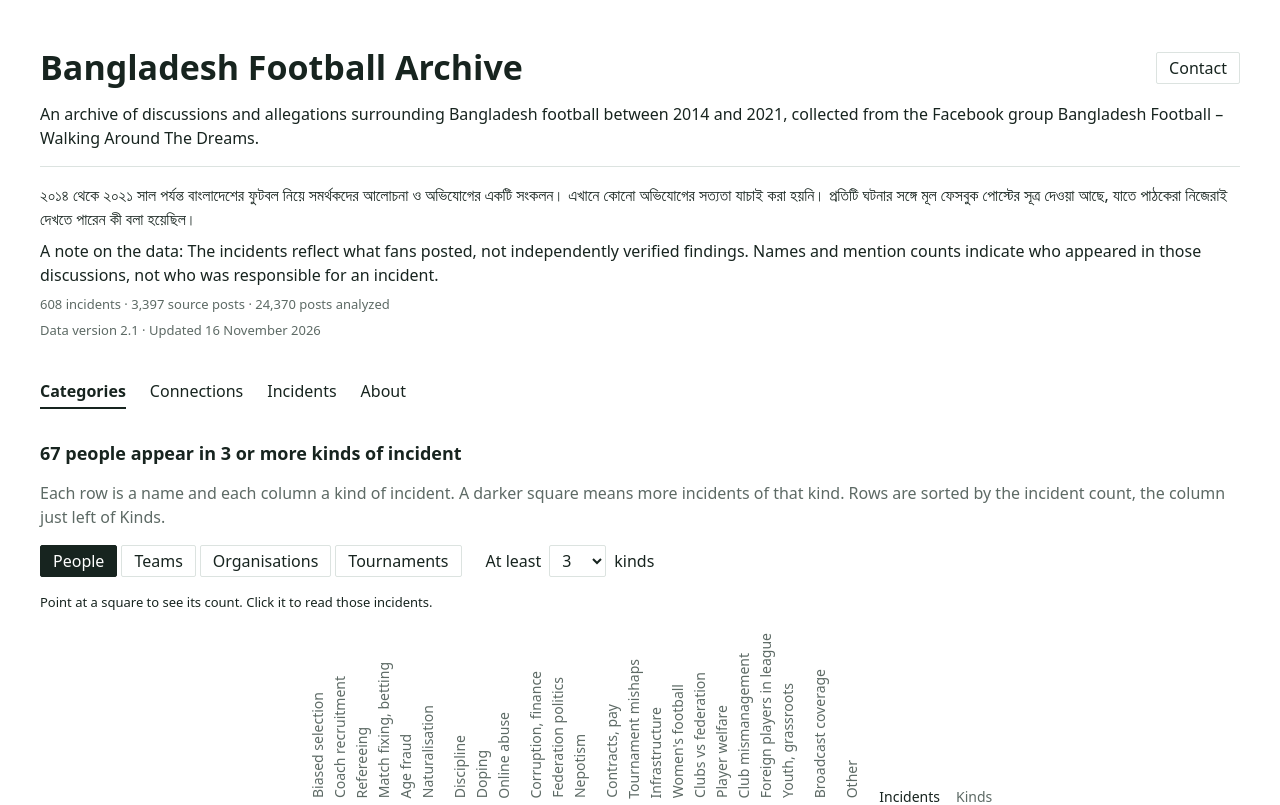
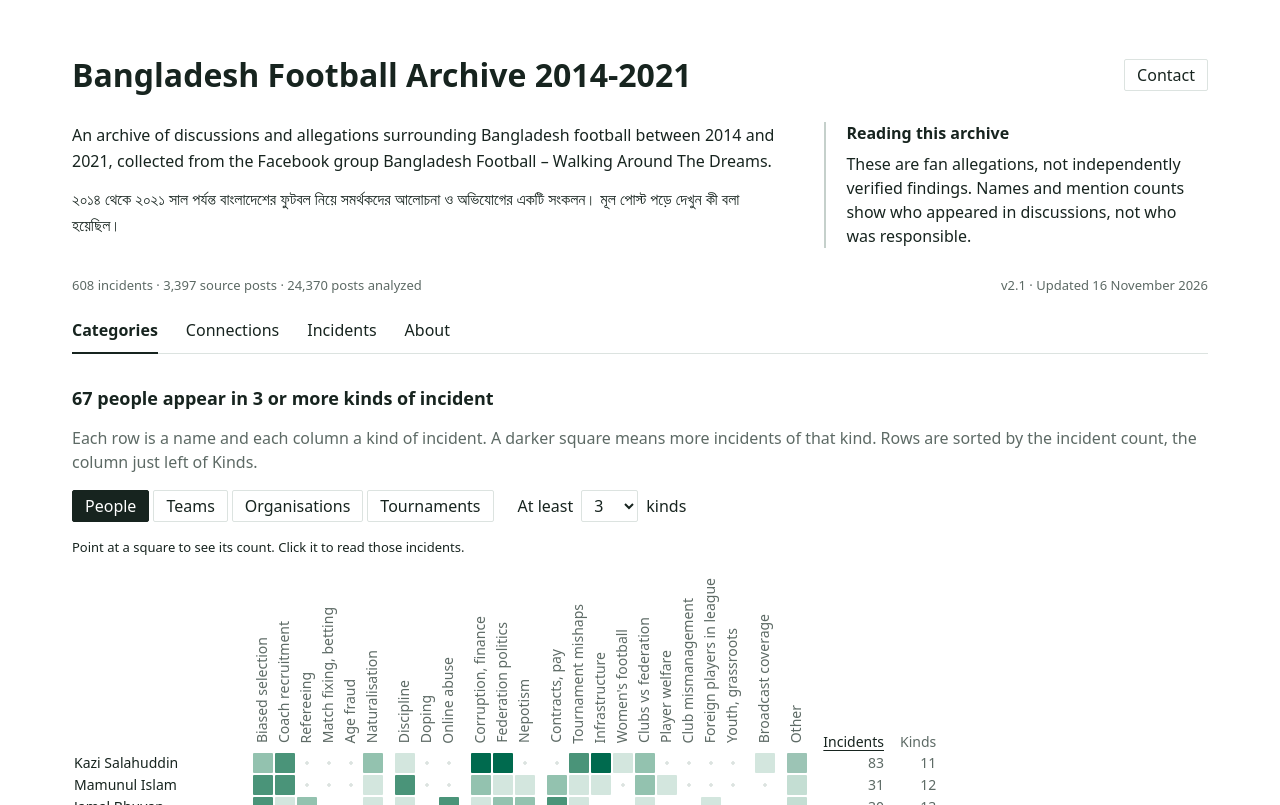
Before and after one commit to aayandeb/bangladesh-football-archive, a plain HTML site: page web/index.html in a window 1280 px wide. Shown: the top 805 px of the page. Drawn offline with Linux system fonts and the light colour scheme; a web font is replaced by a local one.

Commit message:
big visual changes

```diff
--- a/web/app.js
+++ b/web/app.js
@@ -72,7 +72,7 @@
     const [y, mo, d] = m.generated.split("-").map(Number);
     $("#counts").textContent =
       `${INCS.length.toLocaleString("en")} incidents · ${Number(m.incident_posts).toLocaleString("en")} source posts · ${Number(m.posts).toLocaleString("en")} posts analyzed`;
-    $("#meta").textContent = `Data version ${m.version} · Updated ${d} ${MONTHS_FULL[mo - 1]} ${y}`;
+    $("#meta").textContent = `v${m.version} · Updated ${d} ${MONTHS_FULL[mo - 1]} ${y}`;
   }
 
   // Categories view
--- a/web/index.html
+++ b/web/index.html
@@ -12,18 +12,26 @@
 <body>
   <div class="layout">
     <main id="main">
+      <div class="page">
       <header class="intro">
         <div class="intro-row">
-          <h1>Bangladesh Football Archive</h1>
+          <h1>Bangladesh Football Archive 2014-2021</h1>
           <a class="contact" href="mailto:aayan.deb@outlook.com">Contact</a>
         </div>
-        <p>An archive of discussions and allegations surrounding Bangladesh football between 2014 and 2021, collected from the Facebook group Bangladesh Football – Walking Around The Dreams.</p>
-        <div class="disclaimer" role="note">
-          <p lang="bn">২০১৪ থেকে ২০২১ সাল পর্যন্ত বাংলাদেশের ফুটবল নিয়ে সমর্থকদের আলোচনা ও অভিযোগের একটি সংকলন। এখানে কোনো অভিযোগের সত্যতা যাচাই করা হয়নি। প্রতিটি ঘটনার সঙ্গে মূল ফেসবুক পোস্টের সূত্র দেওয়া আছে, যাতে পাঠকেরা নিজেরাই দেখতে পারেন কী বলা হয়েছিল।</p>
-          <p>A note on the data: The incidents reflect what fans posted, not independently verified findings. Names and mention counts indicate who appeared in those discussions, not who was responsible for an incident.</p>
+        <div class="intro-split">
+          <div class="lede">
+            <p>An archive of discussions and allegations surrounding Bangladesh football between 2014 and 2021, collected from the Facebook group Bangladesh Football – Walking Around The Dreams.</p>
+            <p lang="bn">২০১৪ থেকে ২০২১ সাল পর্যন্ত বাংলাদেশের ফুটবল নিয়ে সমর্থকদের আলোচনা ও অভিযোগের একটি সংকলন। মূল পোস্ট পড়ে দেখুন কী বলা হয়েছিল।</p>
+          </div>
+          <aside class="disclaimer" role="note">
+            <h2>Reading this archive</h2>
+            <p>These are fan allegations, not independently verified findings. Names and mention counts show who appeared in discussions, not who was responsible.</p>
+          </aside>
         </div>
-        <p class="quiet small" id="counts"></p>
-        <p class="quiet small" id="meta"></p>
+        <div class="meta-row">
+          <p class="quiet small" id="counts"></p>
+          <p class="quiet small" id="meta"></p>
+        </div>
       </header>
 
       <nav class="tabs" aria-label="Views">
@@ -127,9 +135,10 @@
           <p>এসব তথ্য থেকে কী সিদ্ধান্ত নেওয়া যায়, তা পাঠকের ওপরই ছেড়ে দেওয়া হয়েছে।</p>
           <h2>কিছু সীমাবদ্ধতা</h2>
           <p>সব তথ্য উদ্ধার করা সম্ভব হয়নি। বিশেষ করে ২০১৪ ও ২০১৫ সালের অনেক পোস্টের মন্তব্য আর ফেসবুক থেকে পাওয়া যায়নি। যেসব অভিযোগের মূল পোস্ট খুঁজে পাওয়া যায়নি, সেগুলো আর্কাইভে রাখা হয়নি।</p>
-          <p>এত পুরোনো পোস্ট নিয়ে কাজ করতে গিয়ে ভুল হওয়ার সম্ভাবনাও আছে। কোনো ব্যক্তির নাম ভুলভাবে যুক্ত হয়েছে মনে হলে, কিংবা কোনো ঘটনার উৎস নিয়ে প্রশ্ন থাকলে, ওপরের যোগাযোগ বোতাম থেকে জানাতে পারেন।</p>
+          <p>এত পুরোনো পোস্ট নিয়ে কাজ করতে গিয়ে ভুল হওয়ার সম্ভাবনাও আছে। কোনো ব্যক্তির নাম ভুলভাবে যুক্ত হয়েছে মনে হলে, কিংবা কোনো ঘটনার উৎস নিয়ে প্রশ্ন থাকলে, ওপরের যোগাযোগ বাটন থেকে জানাতে পারেন।</p>
         </div>
       </section>
+      </div>
     </main>
 
     <aside id="panel" class="panel" aria-labelledby="panel-name" hidden></aside>
--- a/web/style.css
+++ b/web/style.css
@@ -25,7 +25,7 @@ body { margin: 0; }
 h1, h2, h3, p { margin: 0; }
 
 h1 {
-  font-size: 34px;
+  font-size: 32px;
   line-height: 38px;
   font-weight: 600;
   font-stretch: 112%;
@@ -55,20 +55,51 @@ button, select, input { font: inherit; color: inherit; }
 .panel-open .layout { grid-template-columns: minmax(0, 1fr) var(--panel); }
 
 main {
-  padding: 48px 40px 96px;
   min-width: 0;
 }
 
-.intro { display: grid; gap: 8px; }
-.intro-row { display: flex; flex-wrap: wrap; align-items: flex-start; justify-content: space-between; gap: 12px 24px; }
-.intro h1 { margin-bottom: 8px; }
+.page {
+  width: min(1440px, 100%);
+  margin: 0 auto;
+  padding: 56px 72px 96px;
+}
+
+.intro-row {
+  display: flex;
+  flex-wrap: wrap;
+  align-items: center;
+  justify-content: space-between;
+  gap: 12px 24px;
+}
+
+.intro-split {
+  display: grid;
+  grid-template-columns: minmax(0, 65fr) minmax(0, 35fr);
+  column-gap: 40px;
+  align-items: start;
+  margin-top: 28px;
+}
+
+.lede { display: grid; gap: 12px; }
+.lede p { line-height: 26px; }
 
 .disclaimer {
   display: grid;
   gap: 8px;
-  margin-top: 8px;
-  padding-top: 16px;
-  border-top: 1px solid var(--line);
+  align-content: start;
+  border-left: 2px solid #c5d0cb;
+  padding-left: 20px;
+}
+.disclaimer h2 { font-size: 16px; line-height: 22px; font-weight: 600; }
+.disclaimer p { line-height: 24px; }
+
+.meta-row {
+  display: flex;
+  flex-wrap: wrap;
+  justify-content: space-between;
+  align-items: baseline;
+  gap: 8px 32px;
+  margin-top: 28px;
 }
 
 .about .prose { display: grid; gap: 16px; }
@@ -77,11 +108,18 @@ main {
 
 .tabs {
   display: flex;
-  gap: 24px;
-  margin: 40px 0 32px;
+  flex-wrap: wrap;
+  gap: 8px 28px;
+  margin: 24px 0 32px;
+  border-bottom: 1px solid var(--line);
 }
 
-.tabs a { text-decoration: none; padding-bottom: 4px; border-bottom: 2px solid transparent; }
+.tabs a {
+  text-decoration: none;
+  padding-bottom: 10px;
+  margin-bottom: -1px;
+  border-bottom: 2px solid transparent;
+}
 .tabs a[aria-current="page"] { border-bottom-color: var(--ink); font-weight: 600; }
 
 .view { display: grid; gap: 16px; }
@@ -173,7 +211,6 @@ input[type="search"] { width: 12rem; }
   display: inline-flex;
   align-items: center;
   flex: none;
-  margin-top: 4px;
   text-decoration: none;
 }
 .contact:hover { border-color: var(--ink); }
@@ -185,8 +222,6 @@ input[type="search"] { width: 12rem; }
 .matrix-scroll {
   width: fit-content;
   max-width: 100%;
-  /* A wide window leaves the grid a little in from the left, not halfway across. */
-  margin-left: max(0px, calc((100% - 50rem) * 0.22));
   overflow-x: auto;
   padding-bottom: 8px;
 }
@@ -382,8 +417,12 @@ input[type="search"] { width: 12rem; }
 
 /* Small screens */
 
+@media (max-width: 800px) {
+  .intro-split { grid-template-columns: minmax(0, 1fr); row-gap: 24px; }
+}
+
 @media (max-width: 900px) {
-  main { padding: 32px 20px 72px; }
+  .page { padding: 32px 24px 72px; }
   .panel-open .layout { grid-template-columns: minmax(0, 1fr); }
   .panel {
     position: fixed;
```
Also changed, not shown: 1 other file.
